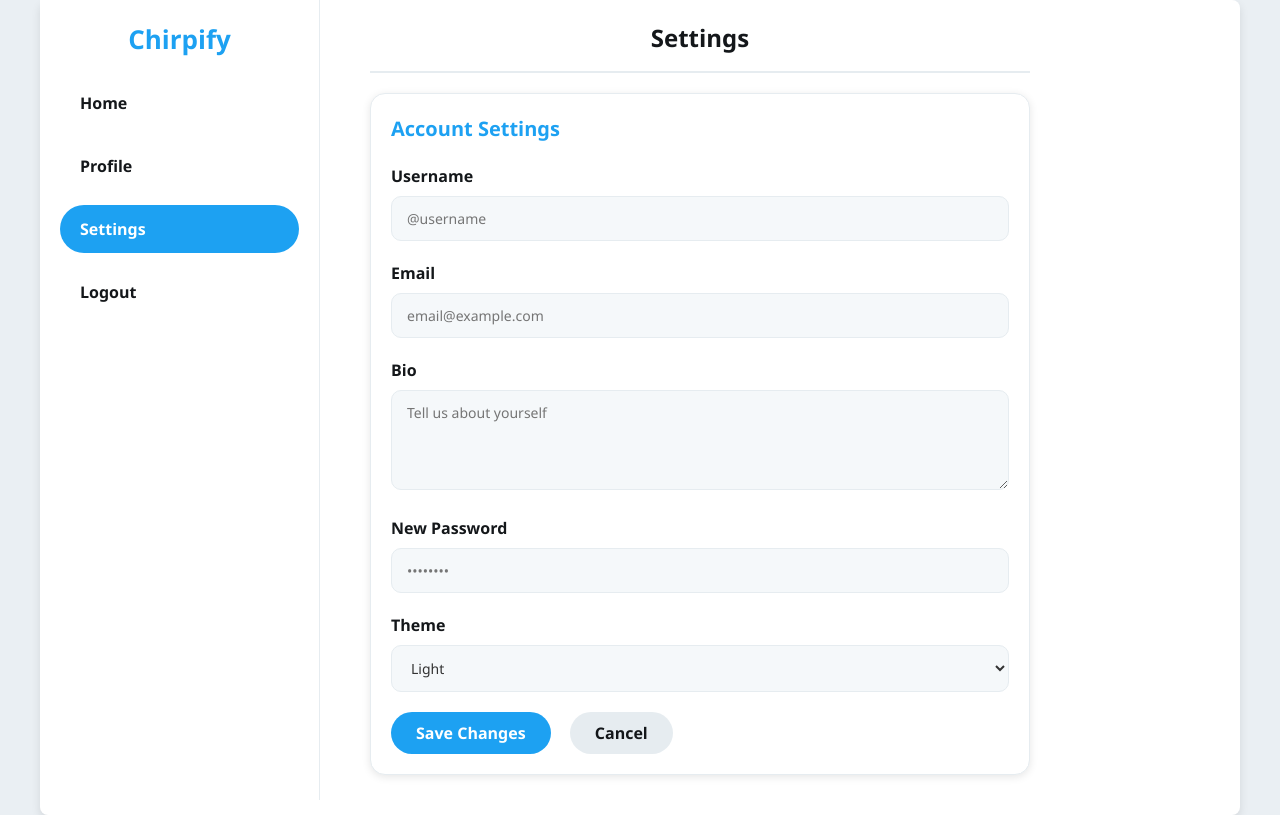
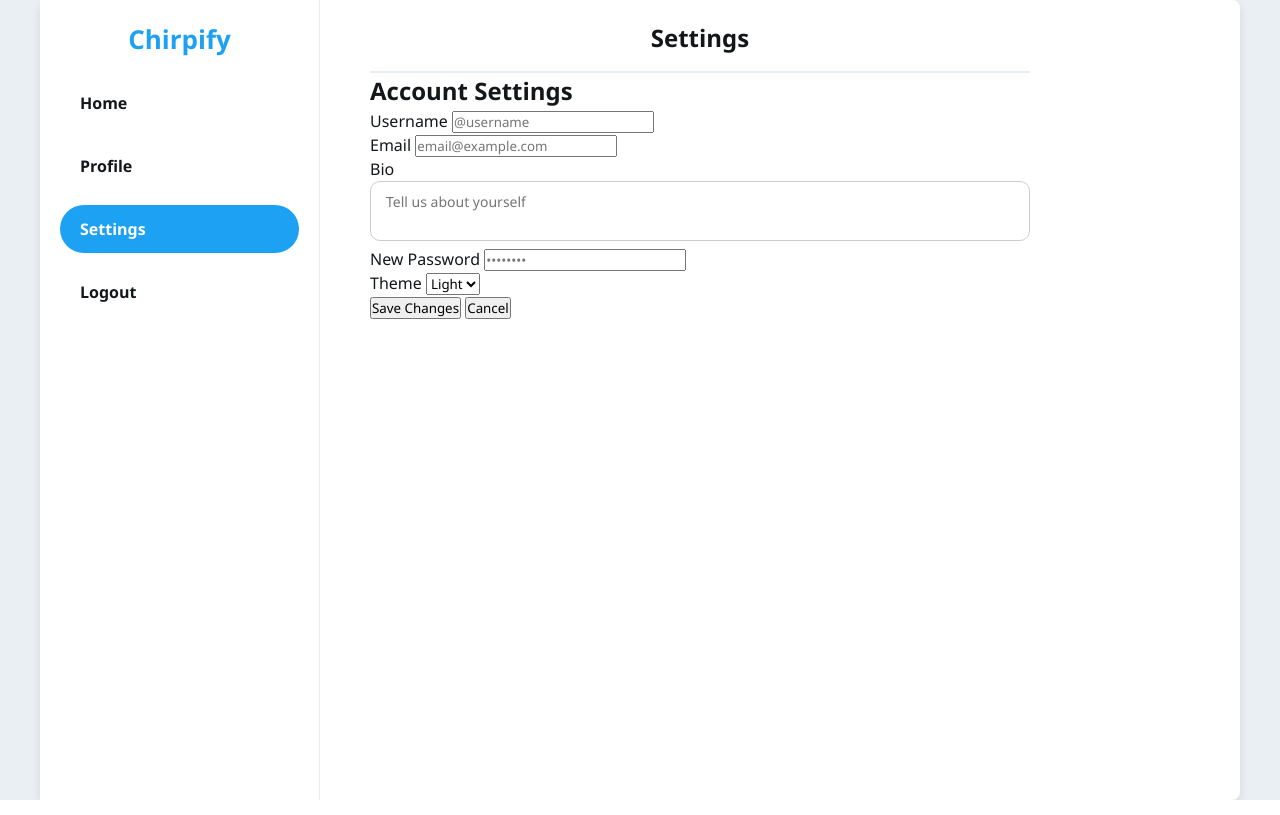
Before and after one commit to vxpf/twitterclone, a PHP site: page /Settings.php in a window 1280 px wide. Run offline with PHP 8.4, Linux system fonts and the light colour scheme.

Commit message:
Revert "Settings.php styling"
This reverts commit 7d7c37d712938bca9e12c5e686b9339e57f35f40.

```diff
--- a/Settings.php
+++ b/Settings.php
@@ -21,7 +21,7 @@
             </nav>
         </aside>
 
-
+        <!-- Main Settings (Center) -->
         <main class="feed">
             <header class="feed-header">
                 <h1>Settings</h1>
--- a/script.js
+++ b/script.js
@@ -2,8 +2,3 @@ function showForm(formId) {
     document.querySelectorAll(".form-box").forEach(form => form.classList.remove("active"));
     document.getElementById(formId).classList.add("active");
 }
-
-<<<<<<< Updated upstream
-
-=======
->>>>>>> Stashed changes
--- a/user.css
+++ b/user.css
@@ -341,105 +341,3 @@ textarea {
 .tweet-actions .like-btn:hover {
   background-color: #c61748;
 }
-
-
-/* Profile Edit Form Styling */
-.profile-edit-form {
-  margin: 20px 0;
-  padding: 20px;
-  background-color: #ffffff;
-  border: 1px solid #e6ecf0;
-  border-radius: 15px;
-  box-shadow: 0px 2px 8px rgba(0, 0, 0, 0.1);
-}
-
-.profile-edit-form h2 {
-  font-size: 20px;
-  font-weight: bold;
-  color: #1da1f2;
-  margin-bottom: 20px;
-  text-align: left;
-}
-
-.form-group {
-  margin-bottom: 20px;
-}
-
-.form-group label {
-  display: block;
-  font-size: 16px;
-  font-weight: 600;
-  color: #14171a;
-  margin-bottom: 8px;
-}
-
-.form-group input,
-.form-group textarea,
-.form-group select {
-  width: 100%;
-  padding: 12px 15px;
-  border: 1px solid #e6ecf0;
-  border-radius: 10px;
-  font-size: 14px;
-  color: #333;
-  background-color: #f5f8fa;
-  outline: none;
-  transition: border-color 0.3s ease;
-}
-
-.form-group input:focus,
-.form-group textarea:focus,
-.form-group select:focus {
-  border-color: #1da1f2;
-}
-
-.form-group textarea {
-  min-height: 100px;
-  resize: vertical;
-}
-
-.save-profile-btn,
-.cancel-edit-btn {
-  padding: 10px 25px;
-  border: none;
-  border-radius: 25px;
-  font-size: 16px;
-  font-weight: 600;
-  cursor: pointer;
-  transition: background-color 0.3s ease;
-}
-
-.save-profile-btn {
-  background-color: #1da1f2;
-  color: white;
-  margin-right: 15px;
-}
-
-.save-profile-btn:hover {
-  background-color: #1a91da;
-}
-
-.cancel-edit-btn {
-  background-color: #e6ecf0;
-  color: #14171a;
-}
-
-.cancel-edit-btn:hover {
-  background-color: #d5dce0;
-}
-
-@media (max-width: 768px) {
-  .profile-edit-form {
-      padding: 15px;
-  }
-  .form-group input,
-  .form-group textarea,
-  .form-group select {
-      font-size: 13px;
-  }
-  .save-profile-btn,
-  .cancel-edit-btn {
-      padding: 8px 20px;
-      font-size: 14px;
-  }
-}
```
Also changed, not shown: config.php (added, +12 -0 lines), user.php (+13 -11 lines).
